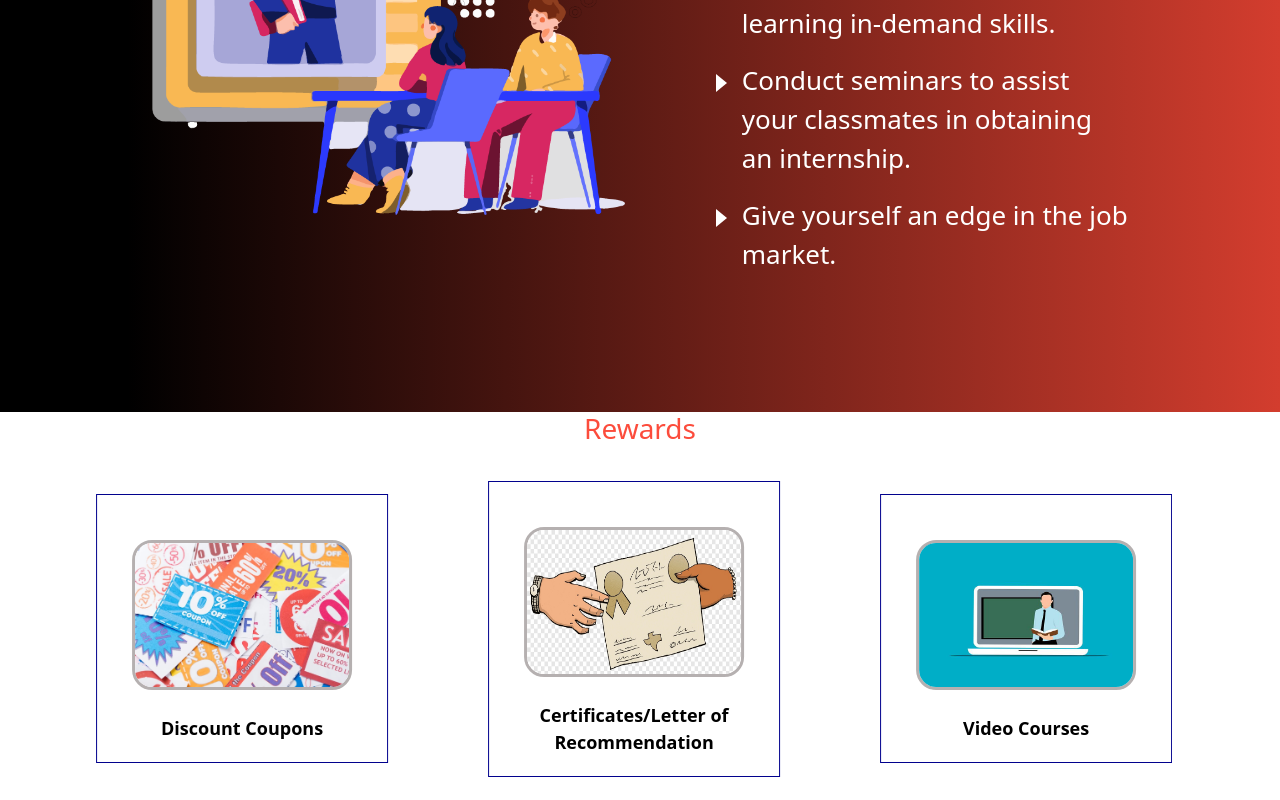
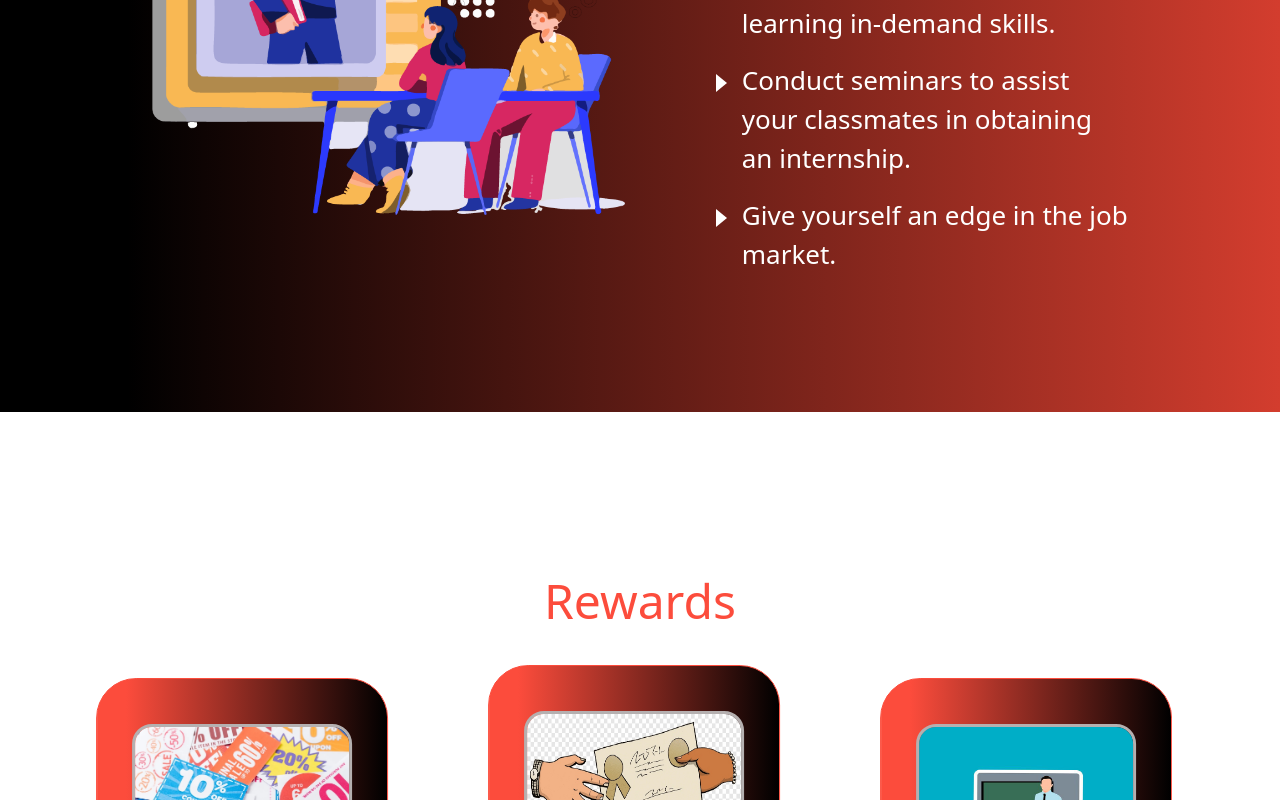
Before and after one commit to rithika0508/KaroStartUp_frontend, a React (Create React App) app: page / in a window 1280 px wide. Shown: the part 2000-2800 px from the top of the page. Built offline with nearby package versions, Linux system fonts and the light colour scheme.

Commit message:
Reward CSS

```diff
--- a/src/components/Reward/reward.js
+++ b/src/components/Reward/reward.js
@@ -8,12 +8,12 @@ import vdo from "./vdo.jpeg";
 const Reward = () => {
   return (
     <div className={styles.rewards__main}>
-      <h3 style={{ textAlign: "center", color: "rgba(252,76,60,1)" }}>
+      <h3 style={{ textAlign: "center", color: "rgba(252,76,60,1)",fontSize:"48px" }}>
         Rewards
       </h3>
       <div className={styles.wrap}>
         <div className={styles.move} style={{ marginLeft: "0px" }}>
-          <a href="http://google.com" rel="noopener">
+          <a href="http://google.com" rel="noopener" className={styles.card}>
             <div className={styles.car}>
               <img
                 src={intern}
@@ -23,7 +23,7 @@ const Reward = () => {
             </div>
             <div className={styles.info}>Internship Opportunities</div>
           </a>
-          <a href="http://google.com" rel="noopener">
+          <a href="http://google.com" rel="noopener" className={styles.card}>
             <div className={styles.car}>
               <img
                 src={discount}
@@ -33,7 +33,7 @@ const Reward = () => {
             </div>
             <div className={styles.info}>Discount Coupons</div>
           </a>
-          <a href="http://google.com" rel="noopener">
+          <a href="http://google.com" rel="noopener" className={styles.card}>
             <div className={styles.car}>
               <img
                 src={certi}
@@ -45,14 +45,14 @@ const Reward = () => {
               Certificates/Letter of Recommendation
             </div>
           </a>
-          <a href="http://google.com" rel="noopener">
+          <a href="http://google.com" rel="noopener" className={styles.card}>
             <div className={styles.car}>
               <img src={vdo} alt="Video Courses" className={styles.image}></img>
             </div>
             <div className={styles.info}>Video Courses</div>
           </a>
 
-          <a href="http://google.com" rel="noopener">
+          <a href="http://google.com" rel="noopener" className={styles.card}>
             <div className={styles.car}>
               <img
                 src={intern}
@@ -62,7 +62,7 @@ const Reward = () => {
             </div>
             <div className={styles.info}>Internship Opportunities</div>
           </a>
-          <a href="http://google.com" rel="noopener">
+          <a href="http://google.com" rel="noopener" className={styles.card}>
             <div className={styles.car}>
               <img
                 src={discount}
@@ -72,7 +72,7 @@ const Reward = () => {
             </div>
             <div className={styles.info}>Discount Coupons</div>
           </a>
-          <a href="http://google.com" rel="noopener">
+          <a href="http://google.com" rel="noopener" className={styles.card}>
             <div className={styles.car}>
               <img
                 src={certi}
@@ -84,7 +84,7 @@ const Reward = () => {
               Certificates/Letter of Recommendation
             </div>
           </a>
-          <a href="http://google.com" rel="noopener">
+          <a href="http://google.com" rel="noopener" className={styles.card}>
             <div className={styles.car}>
               <img src={vdo} alt="Video Courses" className={styles.image}></img>
             </div>
--- a/src/components/Reward/reward.module.css
+++ b/src/components/Reward/reward.module.css
@@ -1,6 +1,7 @@
 
 .rewards__main {
   height: 100vh;
+  padding-top: 20vh;
 }
    .hea {
     color:aliceblue;
@@ -94,9 +95,25 @@
     transform: rotateZ(180deg);
   }
 
-  a {
-    border: 1px solid rgb(1, 1, 141);
+  .card {
+    border: 1px solid #fc4c3c;
     /* background: linear-gradient(90deg, rgba(0,0,0,1) 10%, #d33d2e  100%); */
+    background: linear-gradient(90deg,  rgba(252,76,60,1) 10%, rgba(0,0,0,1) 100%);
     margin:0 50px;
     padding:20px;
+    text-decoration: none;
+    border-radius: 40px;
   }
+  .card >.info{
+    color: white;
+  }
+  .card:hover{
+    transition:1s;
+    border: 1px solid white;
+    background: linear-gradient(90deg, rgba(0,0,0,1) 10%, rgba(252,76,60,1) 100%);
+    transform: scale(1.1);
+    box-shadow: 10px 10px 20px -6px rgb(0, 0, 0);
+  }
+  .card:hover >.info{
+    color: white;
+  }
```
Also changed, not shown: 1 other file (tests, documents, lock files or other folders).
